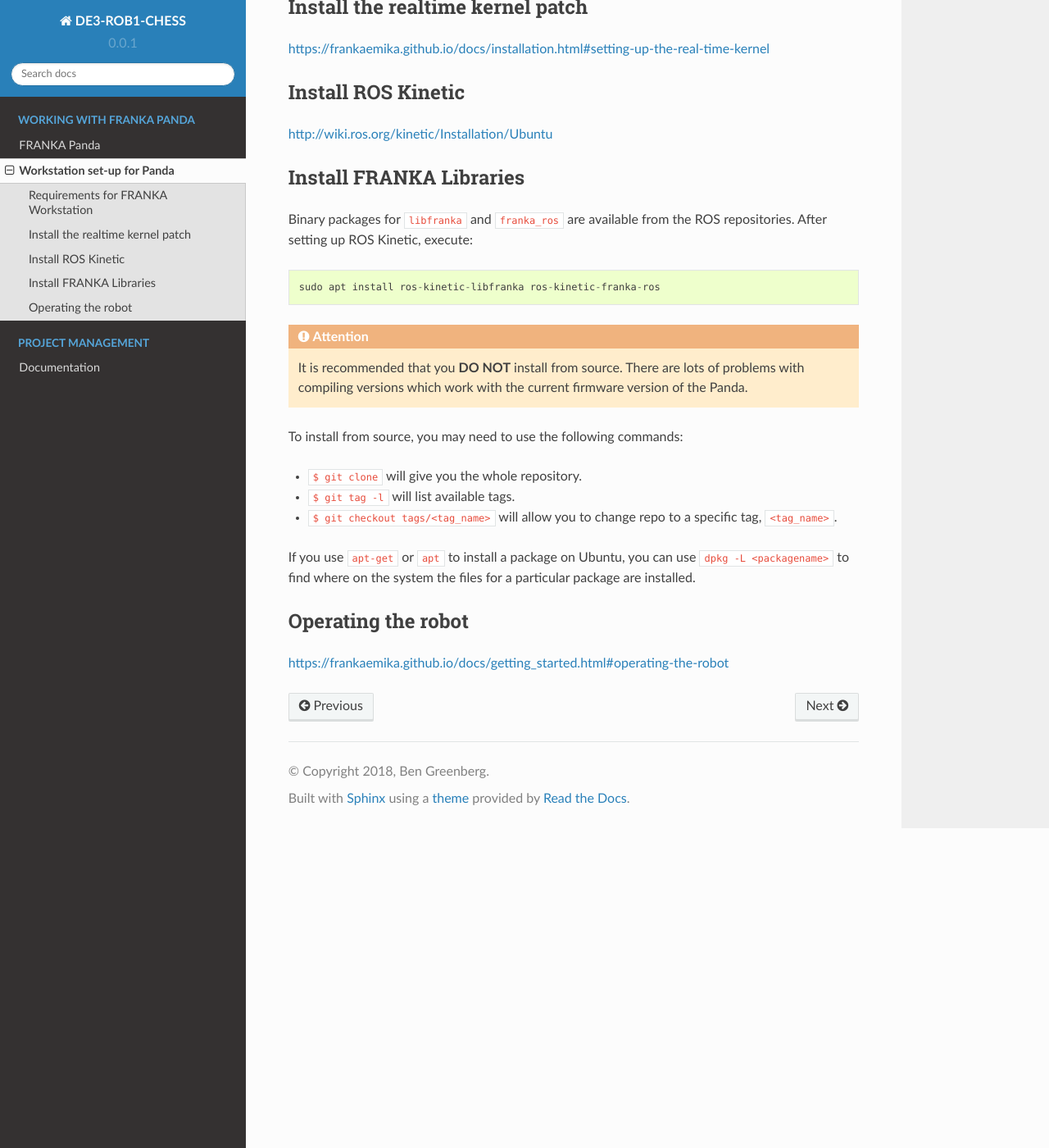
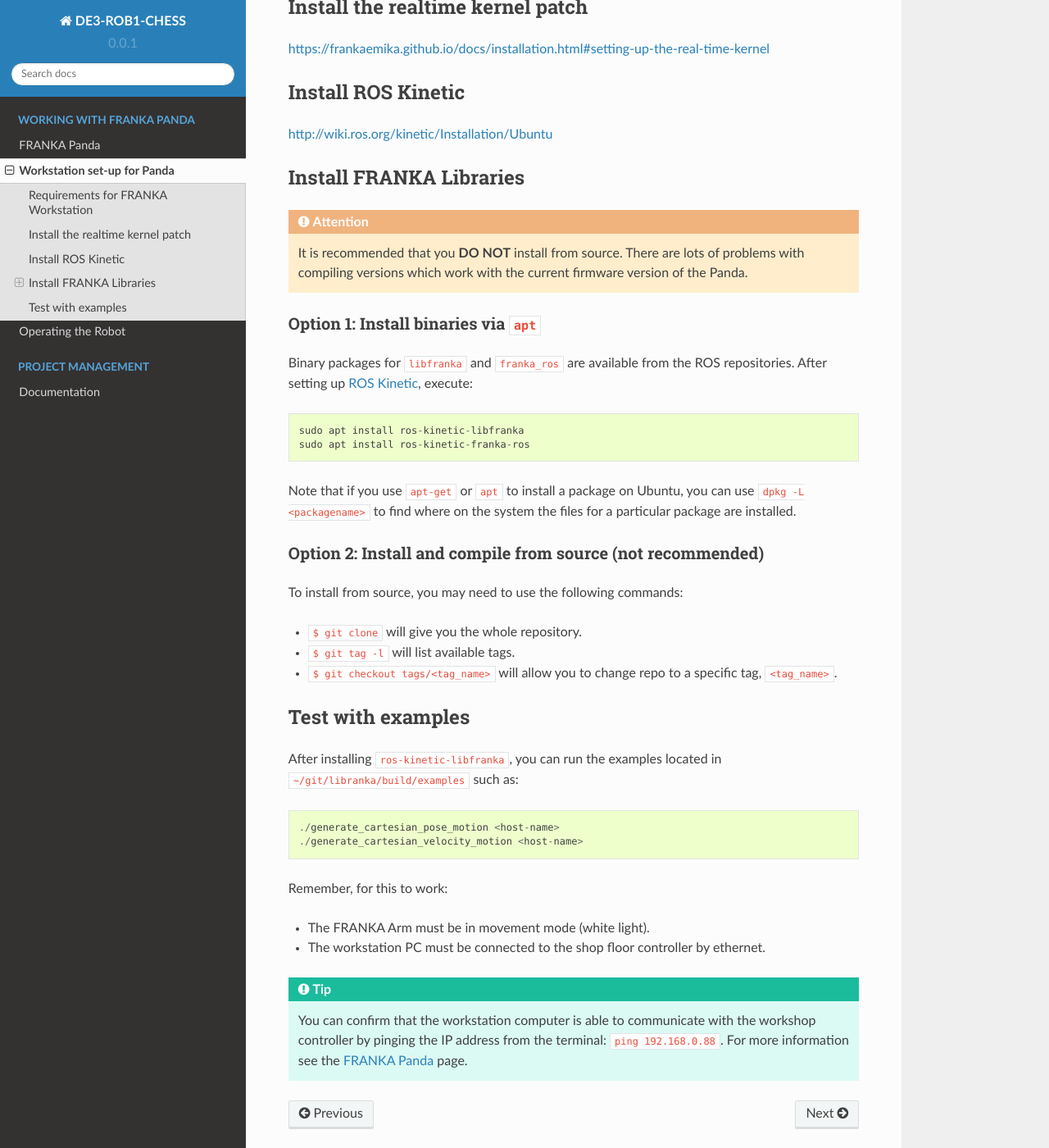
Before and after one commit to nebbles/DE3-ROB1-CHESS, a Sphinx documentation site: the page built from docs/source/workstation.rst, in a window 1280 px wide and 1400 px high, scrolled down 567 px. Shown: the whole window at 82% size. Built offline with Sphinx 7.4.7 and the Read the Docs theme 2.0.0, drawn with Linux system fonts in a browser that asks for light colours; formulas are drawn with MathJax 3.

Commit message:
update to docs

```diff
--- a/docs/source/documentation.rst
+++ b/docs/source/documentation.rst
@@ -19,3 +19,4 @@
 * Screencast: https://www.youtube.com/watch?v=oJsUvBQyHBs
 * RTD Guide: https://docs.readthedocs.io/en/latest/getting_started.html
 * Documenting a project with Sphinx (lecture): https://www.youtube.com/watch?v=QNHM7q2hLh8
+* Sphinx markup: http://www.sphinx-doc.org/en/stable/markup/
--- a/docs/source/workstation.rst
+++ b/docs/source/workstation.rst
@@ -30,11 +30,20 @@
 Install FRANKA Libraries
 ========================
 
-Binary packages for ``libfranka`` and ``franka_ros`` are available from the ROS repositories. After setting up ROS Kinetic, execute::
+.. attention:: It is recommended that you **DO NOT** install from source. There are lots of problems with compiling versions which work with the current firmware version of the Panda.
 
-  sudo apt install ros-kinetic-libfranka ros-kinetic-franka-ros
+Option 1: Install binaries via ``apt``
+--------------------------------------
 
-.. attention:: It is recommended that you **DO NOT** install from source. There are lots of problems with compiling versions which work with the current firmware version of the Panda.
+Binary packages for ``libfranka`` and ``franka_ros`` are available from the ROS repositories. After setting up `ROS Kinetic <wiki.ros.org/kinetic/Installation/Ubuntu>`_, execute::
+
+  sudo apt install ros-kinetic-libfranka
+  sudo apt install ros-kinetic-franka-ros
+
+Note that if you use ``apt-get`` or ``apt`` to install a package on Ubuntu, you can use ``dpkg -L <packagename>`` to find where on the system the files for a particular package are installed.
+
+Option 2: Install and compile from source (not recommended)
+-----------------------------------------------------------
 
 To install from source, you may need to use the following commands:
 
@@ -42,9 +51,18 @@
 * ``$ git tag -l`` will list available tags.
 * ``$ git checkout tags/<tag_name>`` will allow you to change repo to a specific tag, ``<tag_name>``.
 
-If you use ``apt-get`` or ``apt`` to install a package on Ubuntu, you can use ``dpkg -L <packagename>`` to find where on the system the files for a particular package are installed.
+Test with examples
+==================
 
-Operating the robot
-===================
+After installing ``ros-kinetic-libfranka``, you can run the examples located in ``~/git/libranka/build/examples`` such as::
 
-https://frankaemika.github.io/docs/getting_started.html#operating-the-robot
+  ./generate_cartesian_pose_motion <host-name>
+  ./generate_cartesian_velocity_motion <host-name>
+
+Remember, for this to work:
+
+* The FRANKA Arm must be in movement mode (white light).
+* The workstation PC must be connected to the shop floor controller by ethernet.
+
+.. tip::
+  You can confirm that the workstation computer is able to communicate with the workshop controller by pinging the IP address from the terminal: ``ping 192.168.0.88``. For more information see the :doc:`franka` page.
```
Also changed, not shown: other parts of docs/source/workstation.rst (+1 -1 lines), docs/source/franka.rst (+19 -5 lines), docs/source/index.rst (+19 -3 lines), docs/source/operating.rst (added, +29 -0 lines), docs/source/franka_wiring_guide_robot_arm.png (added), docs/source/franka_wiring_guide_shop_floor.png (added), 1 other file.
